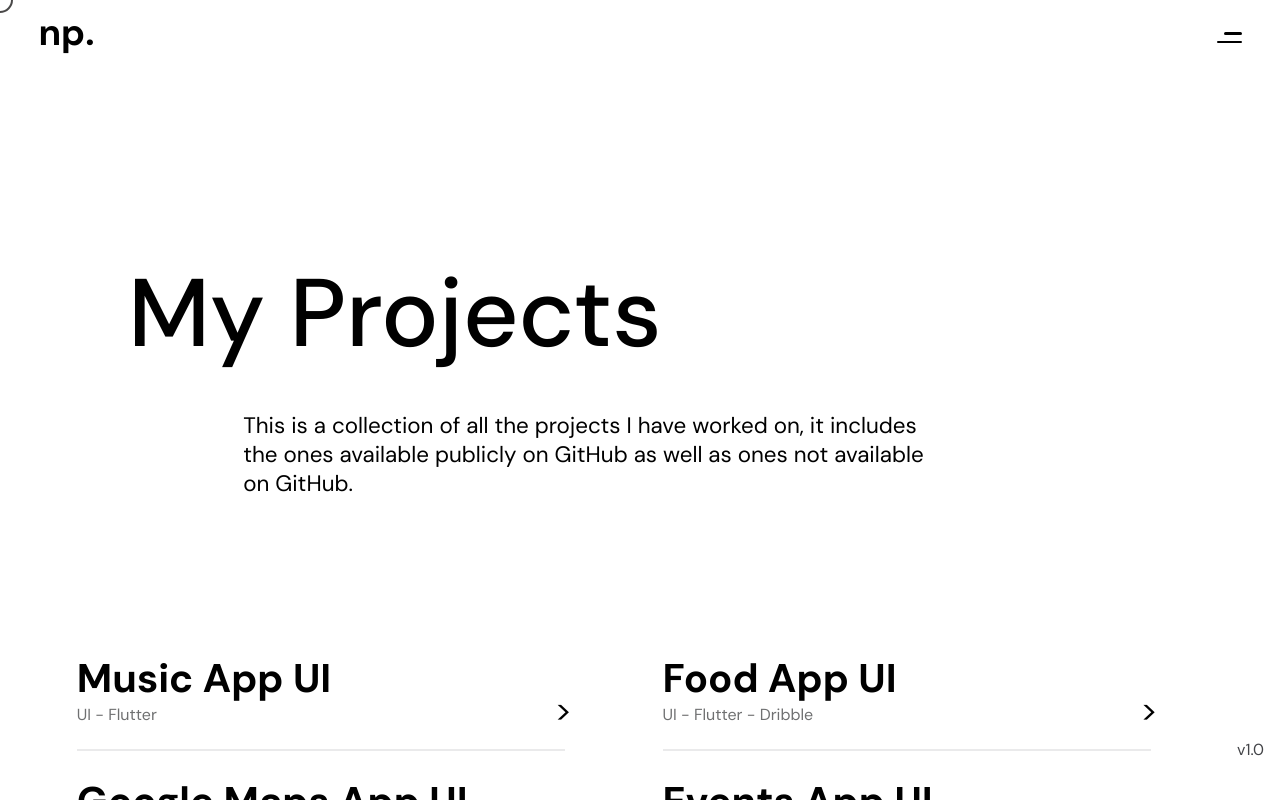
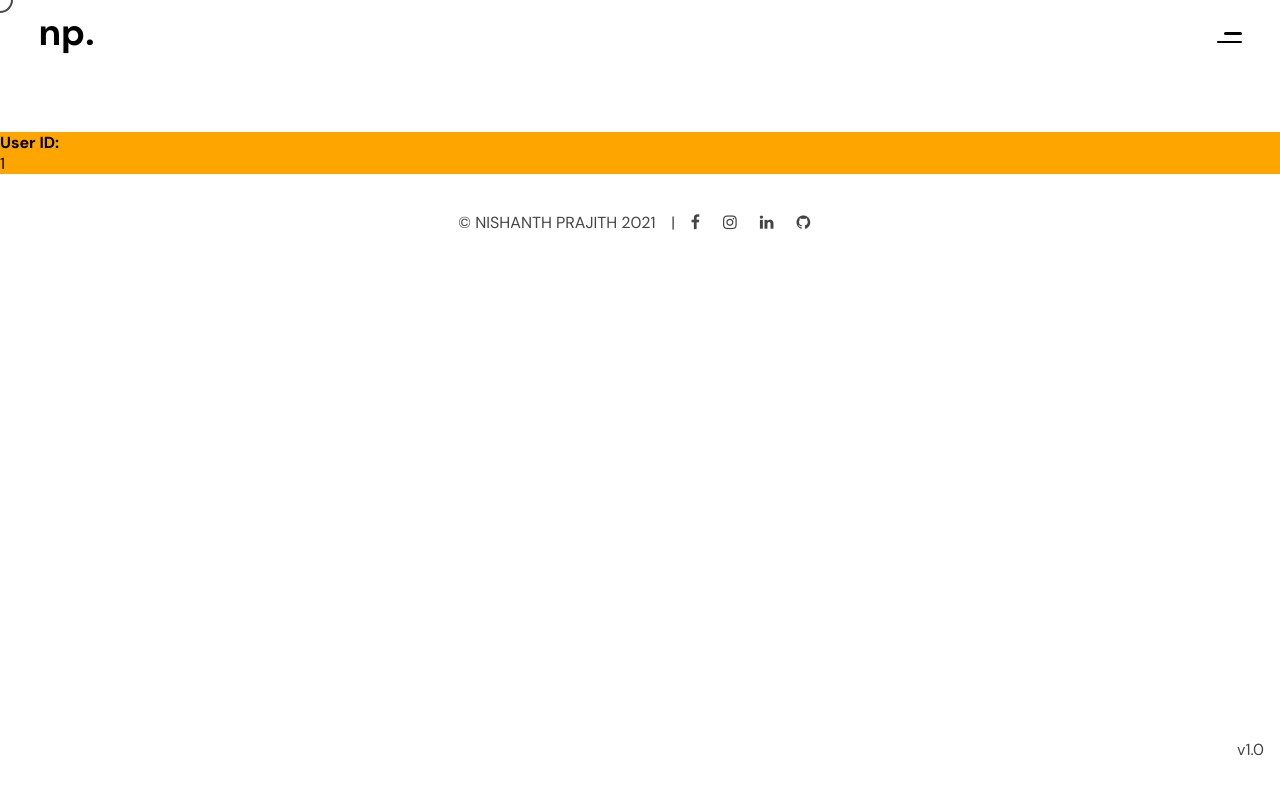
Before and after one commit to NishanthPrajith/NishanthPrajith.github.io, a React (Create React App) app: page /projects/1 in a window 1280 px wide. Shown: the top 800 px of the page. Built offline with nearby package versions, Linux system fonts and the light colour scheme.

Commit message:
final updates

```diff
--- a/src/App.js
+++ b/src/App.js
@@ -4,6 +4,8 @@ import {
   Switch,
   useLocation,
 } from "react-router-dom";
+
+import { useHistory, useParams } from 'react-router-dom'
 
 import MainLoader from './loading/main/mainloader';
 import MoveFrom from './loading/pageLoading/pageChange';
@@ -14,6 +16,7 @@ import About from './AboutComps/about';
 import Project from './ProjectComps/project'
 import Contact from './ContactComps/contact'
 import Footer from './footerComps/footer'
+import ProjectId from './individualProject/projectId'
 
 import DotRing from "./RecycleComps/DotRing/DotRing";
 
@@ -102,6 +105,7 @@ function App() {
               <MoveFrom />
               <About />
             </Route>
+            <Route path = "/projects/:projectId" render={ProjectId}/>
             <Route path = "/projects">
               <MoveFrom />
               <Project />
--- a/src/ProjectComps/project.css
+++ b/src/ProjectComps/project.css
@@ -8,6 +8,10 @@
 	display: grid;
 	padding-left: 10%;
 	align-items: center;
+}
+
+a {
+	text-decoration: none;
 }
 
 .headerLanding p {
--- a/src/ProjectComps/project.js
+++ b/src/ProjectComps/project.js
@@ -4,6 +4,7 @@ import { Helmet } from 'react-helmet';
 import { useContext} from "react";
 import './project.css'
 import { MouseContext } from "../context/mouse-context";
+import { Link } from "react-router-dom";
 
 
 export default function Project() {
--- a/src/RecycleComps/navbar.js
+++ b/src/RecycleComps/navbar.js
@@ -24,6 +24,7 @@ export default function NavBar() {
         setClicked(false);
         window.scroll(0,0);
     }
+
 
     const animation = {
         "initial" : {
--- /dev/null
+++ b/src/individualProject/projectId.css
@@ -0,0 +1,6 @@
+.projectIdPage {
+	background-color: orange;
+	margin: 0;
+	padding: 0;
+	padding: 0;
+}
--- /dev/null
+++ b/src/individualProject/projectId.js
@@ -0,0 +1,38 @@
+import { motion } from 'framer-motion';
+import { Helmet } from 'react-helmet';
+import MoveFrom from '../loading/pageLoading/pageChange'
+import './projectId.css'
+import { useContext } from "react";
+import { MouseContext } from "../context/mouse-context";
+
+
+export default function ProjectId ({match}) {
+
+    const id = match.params.projectId;
+
+    const animation = {
+        "initial" : {
+            opacity: 0,
+        },
+        "final" : {
+            opacity: 1,
+            transition: {
+                ease: "easeInOut",
+                default: { delay: 1.5, duration: 1 },
+            },
+        },
+    }
+
+
+  return (
+    <div>
+        <MoveFrom />
+        <motion.div variants = {animation} initial = "initial" animate = "final" className = "projectIdPage">
+            <p>
+                <strong>User ID: </strong>
+                <p> {id} </p>
+            </p>
+        </motion.div>
+    </div>
+  );
+};
```
